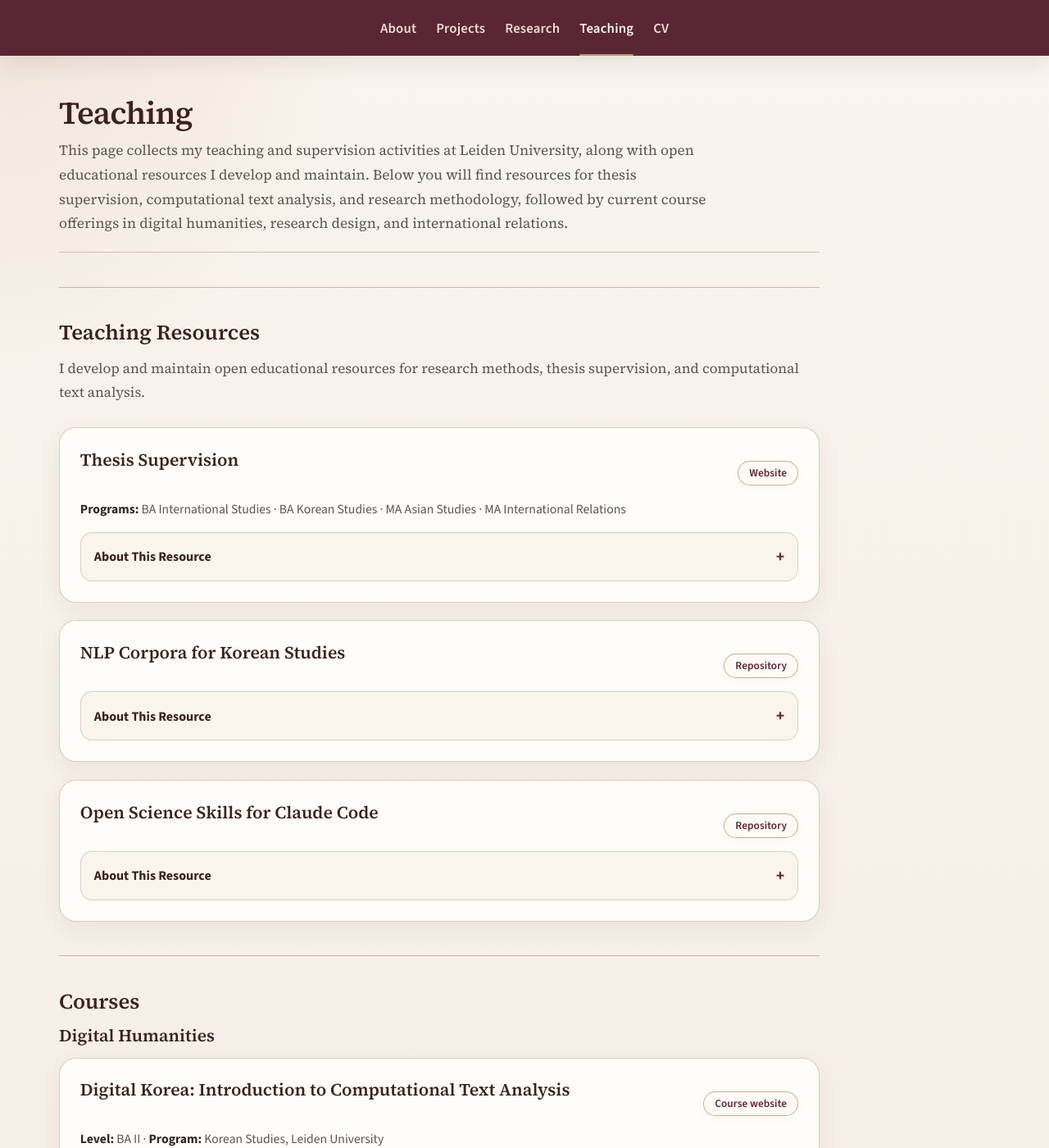
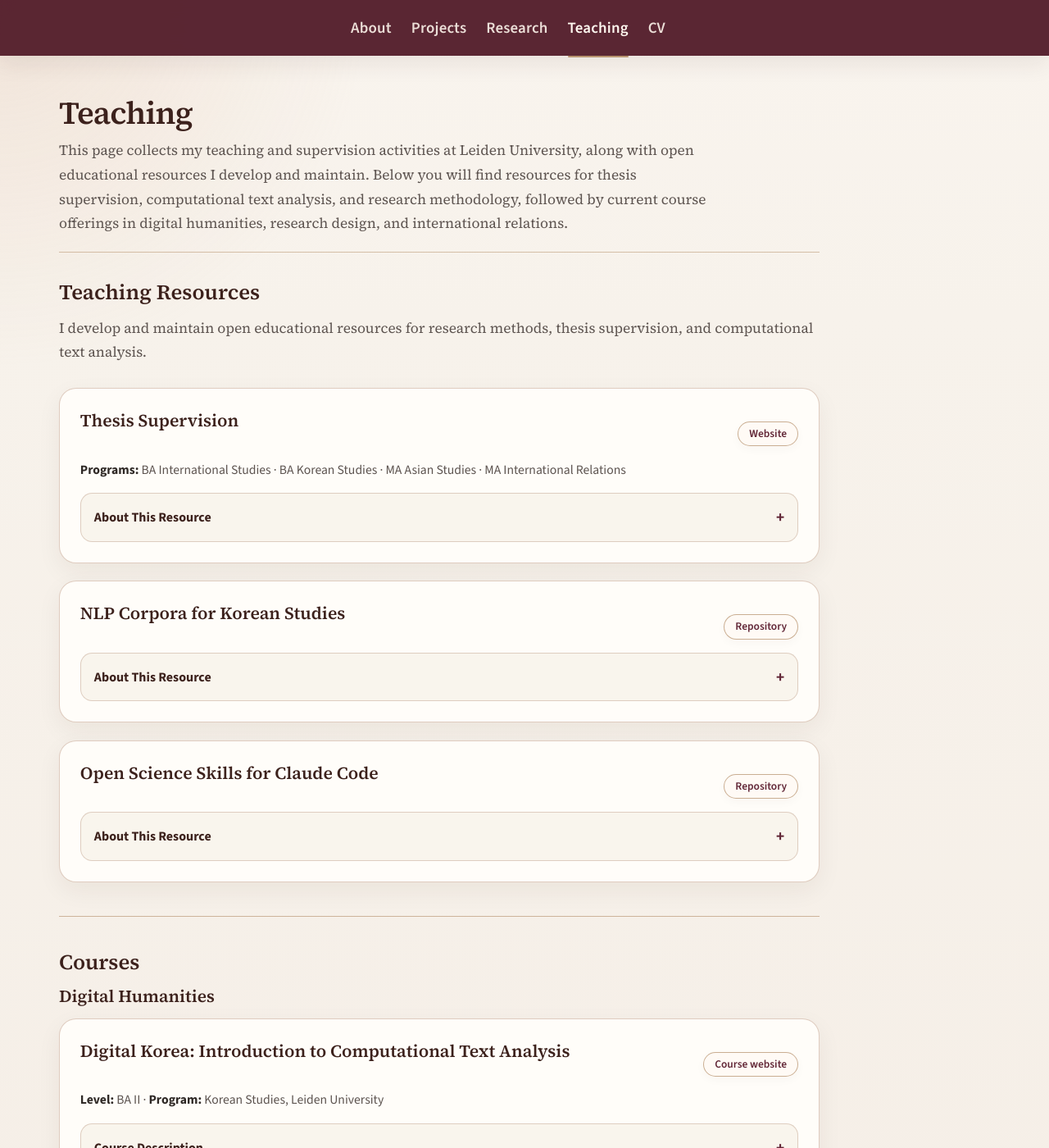
Before and after one commit to scdenney/scdenney.github.io, a Jekyll site: the page built from teaching.md, in a window 1280 px wide and 1400 px high. Shown: the whole window at 82% size. Built offline with Jekyll 4.4.1, drawn with Linux system fonts in a browser that asks for light colours.

Commit message:
Refine shared typography and page intros

```diff
--- a/assets/css/style.css
+++ b/assets/css/style.css
@@ -31,6 +31,8 @@
   --content-width: 74rem;
   --section-width: 58rem;
   --section-width-wide: 68rem;
+  --lead-copy-size: 1.18rem;
+  --lead-copy-line-height: 1.78;
 }
 
 *, *::before, *::after {
@@ -190,17 +192,20 @@ hr {
   max-width: var(--content-width);
   margin: 0 auto;
   padding: 0 1.5rem;
-  display: flex;
+  display: grid;
+  grid-template-columns: minmax(17rem, var(--home-sidebar-width)) minmax(0, 1fr);
   align-items: center;
-  justify-content: center;
+  column-gap: var(--home-layout-gap);
   min-height: 4.25rem;
 }
 
 .masthead__nav {
-  margin: 0 auto;
+  grid-column: 2;
+  margin: 0;
   display: flex;
   align-items: center;
   gap: 1.5rem;
+  justify-self: start;
 }
 
 .masthead__nav a {
@@ -208,7 +213,7 @@ hr {
   padding: 0.35rem 0;
   color: rgba(248, 239, 230, 0.92);
   font-family: var(--font-sans);
-  font-size: 1.05rem;
+  font-size: var(--lead-copy-size);
   font-weight: 600;
   letter-spacing: 0.01em;
   text-decoration: none;
@@ -240,10 +245,12 @@ hr {
 
 .nav-toggle {
   display: none;
+  grid-column: 2;
   align-items: center;
   justify-content: center;
   flex-direction: column;
   gap: 4px;
+  justify-self: end;
   width: 2.75rem;
   height: 2.75rem;
   padding: 0;
@@ -279,24 +286,6 @@ hr {
 
 .page-wrapper--section {
   padding-top: 2.8rem;
-}
-
-.layout-home .masthead__inner {
-  display: grid;
-  grid-template-columns: minmax(17rem, var(--home-sidebar-width)) minmax(0, 1fr);
-  gap: var(--home-layout-gap);
-  justify-content: initial;
-}
-
-.layout-home .masthead__nav {
-  grid-column: 2;
-  margin: 0;
-  justify-self: start;
-}
-
-.layout-home .nav-toggle {
-  grid-column: 2;
-  justify-self: end;
 }
 
 .home-layout {
@@ -396,17 +385,10 @@ hr {
   margin-bottom: 0;
 }
 
-.home-layout .page-content > p:first-of-type {
-  font-size: 1.18rem;
-  line-height: 1.78;
-  color: var(--color-heading);
-}
-
-.page-inline-summary,
-.home-layout .page-content > p:first-of-type {
-  font-size: 1.18rem;
-  line-height: 1.78;
-  color: var(--color-heading);
+.layout-home .page-content > p,
+.page-inline-summary {
+  font-size: var(--lead-copy-size);
+  line-height: var(--lead-copy-line-height);
 }
 
 .section-layout {
@@ -437,7 +419,8 @@ hr {
 .page-intro {
   margin-bottom: 1.75rem;
   color: var(--color-text-soft);
-  font-size: 1.06rem;
+  font-size: 1.08rem;
+  line-height: 1.72;
 }
 
 .page-updated {
@@ -804,11 +787,8 @@ details ul li {
 
 @media (max-width: 860px) {
   .masthead__inner {
+    display: flex;
     min-height: 4rem;
-  }
-
-  .layout-home .masthead__inner {
-    display: flex;
     justify-content: center;
     gap: 0;
   }
@@ -852,12 +832,6 @@ details ul li {
   .masthead__nav a:focus-visible,
   .masthead__nav a.active {
     background: rgba(255, 255, 255, 0.1);
-  }
-
-  .layout-home .masthead__nav,
-  .layout-home .nav-toggle {
-    grid-column: auto;
-    justify-self: auto;
   }
 
   .home-layout {
--- a/teaching.md
+++ b/teaching.md
@@ -8,8 +8,6 @@ permalink: /teaching/
 <h1>Teaching</h1>
 <p>This page collects my teaching and supervision activities at Leiden University, along with open educational resources I develop and maintain. Below you will find resources for thesis supervision, computational text analysis, and research methodology, followed by current course offerings in digital humanities, research design, and international relations.</p>
 </header>
-
----
 
 ## Teaching Resources
 
```
Also changed, not shown: projects.md (+0 -2 lines).
